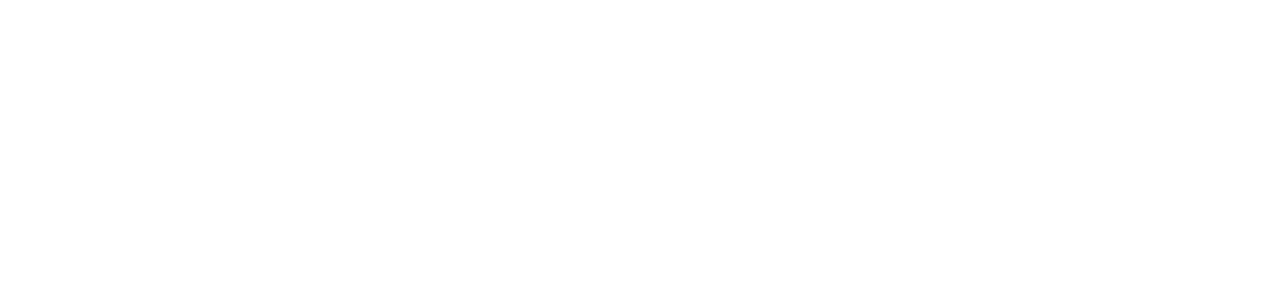
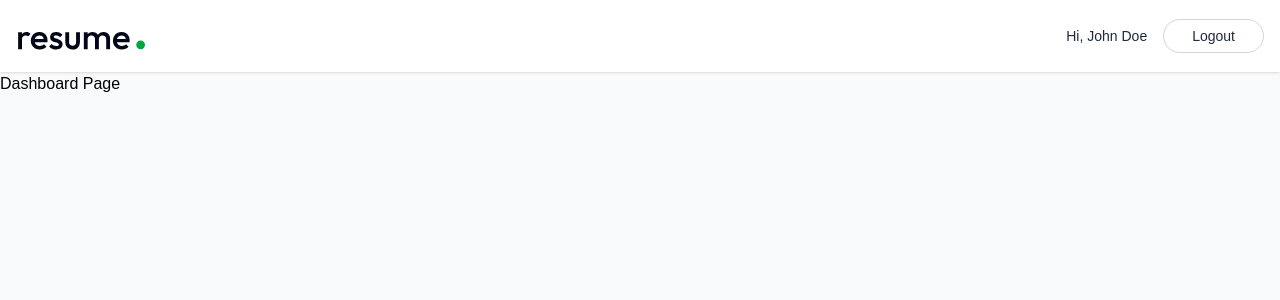
Before and after one commit to Ayush5605/AI-RESUME-BUILDER, a React (Vite) app in the folder Client/: page /app in a window 1280 px wide. Before the commit this address had no page. Shown: the top 300 px of the page. Built offline with nearby package versions, Linux system fonts and the light colour scheme.

Commit message:
done with universal navbar

```diff
--- a/Client/src/App.jsx
+++ b/Client/src/App.jsx
@@ -14,10 +14,11 @@
       <Routes>
         <Route path="/" element={<Home />} />
         <Route path="/login" element={<Login />} />
-        <Route path="/dashboard" element={<Dashboard />} />
+        <Route element={<Layout/>}>
+        <Route path="/app" element={<Dashboard />} />
         <Route path="/builder/:resumeId" element={<ResumeBuilder />} />
         <Route path="/view/:resumeId" element={<Preview />} />
-        <Route path="/layout" element={<Layout />} />
+        </Route>
       </Routes>
     </>
   )
--- /dev/null
+++ b/Client/src/components/Navbar.jsx
@@ -0,0 +1,33 @@
+import React from "react";
+import { Link, useNavigate } from "react-router-dom";
+import logo from '../assets/logo.svg';
+
+const Navbar=()=>{
+
+
+    const user={name:"John Doe"}
+    const navigate=useNavigate();
+    const logoutUser=()=>{
+        navigate('/');
+    }
+    return(
+        <div className="shadow bg-white">
+            <nav className="flex items-center justify-between max-w-7xl mx-auto px-4 py-3.5
+            text-slate-800 transition-all">
+                <Link to="/">
+                <img src={logo} alt="logo" className="h-11 w-auto"/>
+                </Link>
+                <div className="flex items-center gap-4 text-sm">
+                    <p className="max-sm:hidden">Hi, {user?.name}</p>
+                    <button onClick={logoutUser}className="bg-white hover:bg-slate-50 border border-gray-300 px-7 py-1.5
+                    rounded-full active:scale-95 transition-all">Logout</button>
+                </div>
+            </nav>
+
+
+        </div>
+
+    )
+}
+
+export default Navbar;
--- a/Client/src/components/home/Hero.jsx
+++ b/Client/src/components/home/Hero.jsx
@@ -1,5 +1,6 @@
 import React from "react";
 import { Link } from "react-router-dom";
+import logo from '../../assets/logo.svg';
 
 const Hero = () => {
 
@@ -39,7 +40,7 @@
                 <nav className="flex flex-col items-center w-full" >
                     <div className="flex items-center justify-between p-4 md:px-16 lg:px-24 xl:px-32 md:py-4 w-full">
                         <a href="https://prebuiltui.com" className="hover:text-green-600">
-                            <img src="../../src/assets/logo.svg" alt="logo" className="h-11 w-auto"></img>
+                            <img src={logo} alt="logo" className="h-11 w-auto"></img>
                         </a>
                         <div id="menu" className={`${mobileOpen ? 'max-md:w-full' : 'max-md:w-0'} max-md:fixed max-md:top-0 max-md:z-10 max-md:left-0 max-md:transition-all max-md:duration-300 max-md:overflow-hidden max-md:h-screen max-md:bg-black/50 max-md:backdrop-blur max-md:flex-col max-md:justify-center flex items-center gap-8 text-sm`}>
                             <a href="#" onClick={() => setMobileOpen(false)} className="text-green-500 hover:text-green-700">Home</a>
--- a/Client/src/pages/Layout.jsx
+++ b/Client/src/pages/Layout.jsx
@@ -1,11 +1,13 @@
 import React from "react";
 import { Outlet } from "react-router-dom";
+import Navbar from "../components/Navbar";
 
 const Layout = () => {
     return (
         <div>
-            <h1>Layout Page</h1>
-            <div>
+
+            <div className="min-h-screen bg-gray-50">
+                <Navbar/>
                 <Outlet/>
             </div>
         </div>
```
